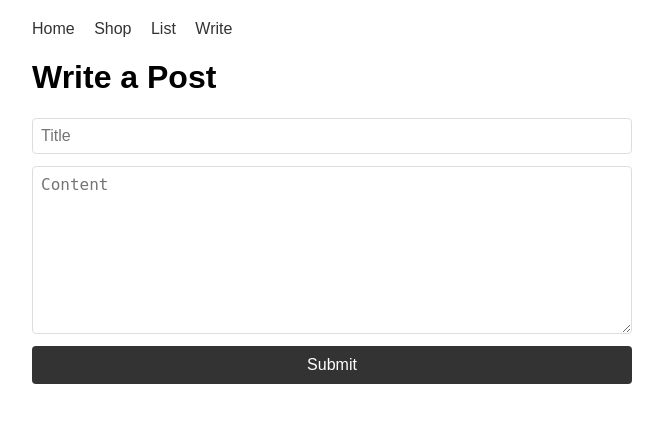
After one commit to sbh2025dev/BE_seminar_forum_2_latest, a Node server app: page /write in a window 1280 px wide. The commit adds this page. Shown: the top 423 px of the page, without its empty margins (158-821 px from the left). Run offline with Node 20, Linux system fonts and the light colour scheme; some libraries are stand-ins or nearby versions.

Commit message:
forum_2 latest

```diff
--- a/server.js
+++ b/server.js
@@ -1,8 +1,9 @@
 const express = require("express");
 const app = express();
-const { MongoClient } = require("mongodb");
+const { MongoClient, ObjectId } = require("mongodb");
 
 app.use(express.static("public"));
+app.use(express.urlencoded({ extended: true }));
 app.set("view engine", "ejs");
 
 // 서버와 DB가 통신하는 방법
@@ -44,6 +45,74 @@ app.get("/shop", (request, response) => {
   }
 });
 
+app.get("/write", (request, response) => {
+  response.render("write");
+});
+
+app.post("/write", async (request, response) => {
+  await db.collection("post").insertOne({
+    title: request.body.title,
+    content: request.body.content,
+  });
+  response.redirect("/list");
+});
+
+app.get("/detail/:id", async (request, response) => {
+  try {
+    const post = await db
+      .collection("post")
+      .findOne({ _id: new ObjectId(request.params.id) });
+
+    if (!post) return response.status(404).send("Post not found.");
+
+    response.render("detail", { post });
+  } catch (err) {
+    console.log(err);
+
+    response.status(500).send("Failed to load post.");
+  }
+});
+
+app.get("/edit/:id", async (request, response) => {
+  try {
+    const post = await db
+      .collection("post")
+      .findOne({ _id: new ObjectId(request.params.id) });
+    if (!post) return response.status(404).send("Post not found.");
+    response.render("edit", { post });
+  } catch (err) {
+    console.log(err);
+    response.status(500).send("Failed to load post.");
+  }
+});
+
+app.post("/edit/:id", async (request, response) => {
+  try {
+    await db
+      .collection("post")
+      .updateOne(
+        { _id: new ObjectId(request.params.id) },
+        { $set: { title: request.body.title, content: request.body.content } },
+      );
+    response.redirect("/list");
+  } catch (err) {
+    console.log(err);
+    response.status(500).send("Failed to update post.");
+  }
+});
+
+app.delete("/post/:id", async (request, response) => {
+  try {
+    await db
+      .collection("post")
+      .deleteOne({ _id: new ObjectId(request.params.id) });
+    response.json({ ok: true });
+  } catch (err) {
+    console.log(err);
+    response.status(500).json({ ok: false });
+  }
+});
+
 app.get("/list", async (request, response) => {
   // await: 다음 줄을 처리하기 전에 기다린다. DB에서 데이터를 가져오는 작업이 끝날 때까지 기다린다.
   let db_result = await db
--- /dev/null
+++ b/views/nav.ejs
@@ -0,0 +1,6 @@
+<nav>
+  <a href="/">Home</a>
+  <a href="/shop">Shop</a>
+  <a href="/list">List</a>
+  <a href="/write">Write</a>
+</nav>
--- /dev/null
+++ b/views/write.ejs
@@ -0,0 +1,67 @@
+<!doctype html>
+<html lang="en">
+  <head>
+    <meta charset="UTF-8" />
+    <meta name="viewport" content="width=device-width, initial-scale=1.0" />
+    <title>Write Post</title>
+    <style>
+      body {
+        font-family: Arial, sans-serif;
+        max-width: 900px;
+        margin: 0 auto;
+        padding: 20px;
+      }
+      nav {
+        margin-bottom: 20px;
+      }
+      nav a {
+        margin-right: 15px;
+        text-decoration: none;
+        color: #333;
+      }
+      nav a:hover {
+        text-decoration: underline;
+      }
+      form {
+        display: flex;
+        flex-direction: column;
+        gap: 12px;
+        max-width: 600px;
+      }
+      input,
+      textarea {
+        padding: 8px;
+        font-size: 1rem;
+        border: 1px solid #ddd;
+        border-radius: 4px;
+      }
+      textarea {
+        height: 150px;
+        resize: vertical;
+      }
+      button {
+        padding: 10px;
+        font-size: 1rem;
+        background-color: #333;
+        color: white;
+        border: none;
+        border-radius: 4px;
+        cursor: pointer;
+      }
+      button:hover {
+        background-color: #555;
+      }
+    </style>
+  </head>
+  <body>
+    <%- include('nav') %>
+
+    <h1>Write a Post</h1>
+
+    <form action="/write" method="POST">
+      <input type="text" name="title" placeholder="Title" required />
+      <textarea name="content" placeholder="Content" required></textarea>
+      <button type="submit">Submit</button>
+    </form>
+  </body>
+</html>
```
Also changed, not shown: views/detail.ejs (added, +32 -0 lines), views/edit.ejs (added, +67 -0 lines), views/list.ejs (+98 -9 lines).
